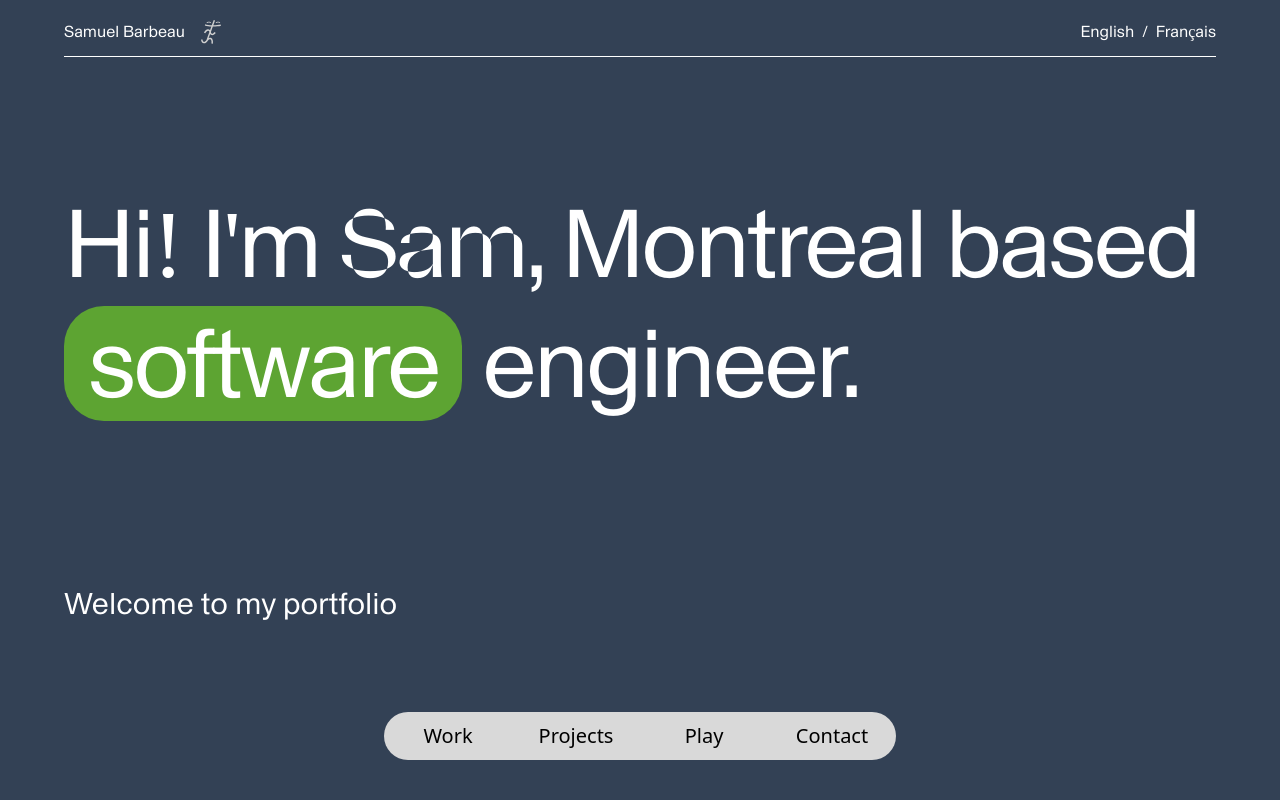
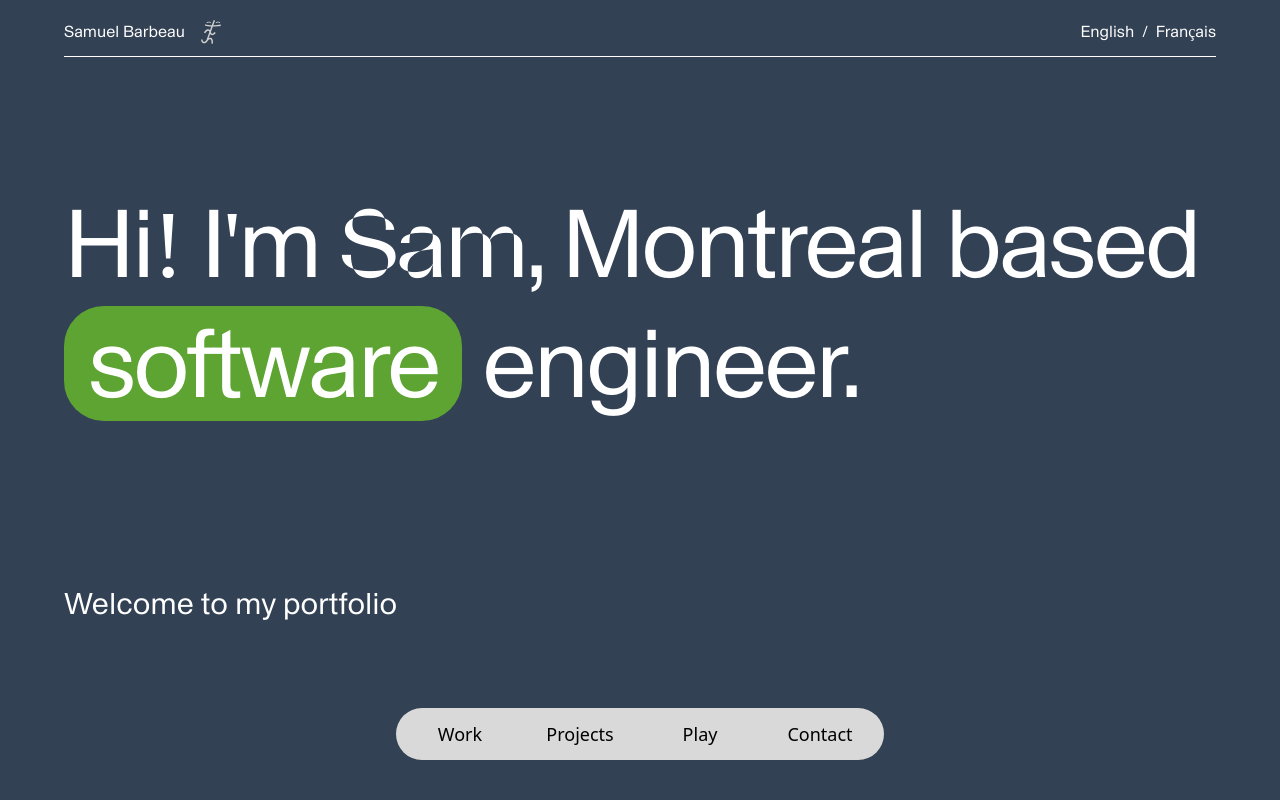
Before and after one commit to samb271/portfolio, a Vue app: page / in a window 1280 px wide. Shown: the top 800 px of the page. Built offline with nearby package versions, Linux system fonts and the light colour scheme.

Commit message:
refactoring: navbar size

```diff
--- a/src/components/Navbar.vue
+++ b/src/components/Navbar.vue
@@ -3,11 +3,11 @@
 </script>
 
 <template>
-  <div id="navbar" class="navbar z-50 fixed bottom-10 h-12 w-full max-w-lg flex rounded-full">
-    <a href="#work" class="w-28 mx-2 my-2 hover:bg-navbar-contrast active:bg-navbar-contrast hover:text-text-secondary transition cursor-pointer text-xl text-center rounded-full grid place-items-center">Work</a>
-    <a href="#projects" class="w-28 mx-2 my-2 text-xl text-center grid place-items-center rounded-full hover:bg-navbar-contrast active:bg-navbar-contrast hover:text-text-secondary transition cursor-pointer">Projects</a>
-    <a href="#play" class="w-28 mx-2 my-2 text-xl text-center grid place-items-center hover:bg-navbar-contrast active:bg-navbar-contrast hover:text-text-secondary transition cursor-pointer rounded-full">Play</a>
-    <a href="mailto:samuelpbarbeau@gmail.com" class="w-28 mx-2 my-2 text-xl text-center grid place-items-center hover:bg-navbar-contrast active:bg-navbar-contrast hover:text-text-secondary transition cursor-pointer rounded-full">Contact</a>
+  <div id="navbar" class="navbar z-50 fixed bottom-10 w-fit px-2 flex gap-2 justify-center rounded-full">
+    <a href="#work" class="w-28 px-4 py-1 my-2 hover:bg-navbar-contrast active:bg-navbar-contrast hover:text-text-secondary transition cursor-pointer text-lg text-center rounded-full">Work</a>
+    <a href="#projects" class="w-28 px-4 py-1 my-2 text-lg text-center rounded-full hover:bg-navbar-contrast active:bg-navbar-contrast hover:text-text-secondary transition cursor-pointer">Projects</a>
+    <a href="#play" class="w-28 px-4 py-1 my-2 text-lg text-center hover:bg-navbar-contrast active:bg-navbar-contrast hover:text-text-secondary transition cursor-pointer rounded-full">Play</a>
+    <a href="mailto:samuelpbarbeau@gmail.com" class="w-28 px-4 py-1 my-2 text-lg text-center hover:bg-navbar-contrast active:bg-navbar-contrast hover:text-text-secondary transition cursor-pointer rounded-full">Contact</a>
   </div>
 </template>
 
```
